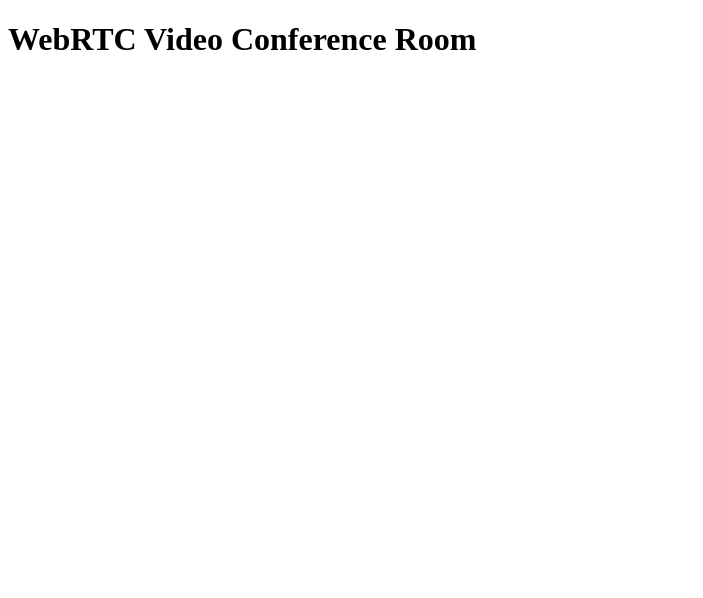
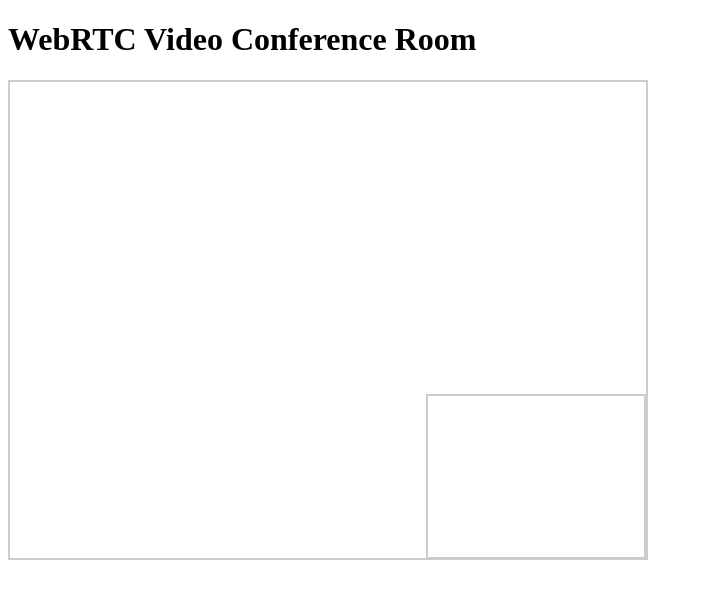
Before and after one commit to tynandebold/webrtc-conference-room, a website: page public/index.html in a window 1280 px wide. Both pictures are taken after typing "Sample" into the empty fields and a click on the button "Go". Shown: the whole page, without its empty margins (0-703 px from the left). Drawn offline with nearby package versions, Linux system fonts and the light colour scheme; no server answers.

Commit message:
add a style sheet with simple styles

```diff
--- a/package.json
+++ b/package.json
@@ -4,7 +4,8 @@
   "description": "A simple demo app for WebRTC audio and video.",
   "main": "server.js",
   "scripts": {
-    "start": "node server.js"
+    "start": "node server.js",
+    "deploy": "git push heroku master"
   },
   "repository": {
     "type": "git",
--- a/public/index.html
+++ b/public/index.html
@@ -1,6 +1,7 @@
 <!DOCTYPE html>
 <head>
   <title>WebRTC Video Conference Room</title>
+  <link rel="stylesheet" href="style.css" />
 </head>
 <body>
   <h1>WebRTC Video Conference Room</h1>
@@ -21,5 +22,5 @@
   </div> -->
 
   <script src="/socket.io/socket.io.js"></script>
-  <script src="client.js"></script>
+  <script src="index.js"></script>
 </body>
--- a/public/client.js
+++ b/public/index.js
@@ -7,7 +7,6 @@
 
   var $roomNumInput = document.getElementById("roomNumber");
   var $localVideo = document.getElementById("localVideo");
-  var $warningWrapper = document.getElementById("warningWrapper");
   var iceServers = {
     iceServers: [
       { urls: "stun:stun.services.mozilla.com" },
@@ -36,7 +35,6 @@
       socket.emit("create or join", roomNumber);
       document.getElementById("roomSelectionWrapper").style = "display: none;";
       document.getElementById("videosWrapper").style = "display: block;";
-      $warningWrapper.style = "display: none;";
     }
   }
 
--- /dev/null
+++ b/public/style.css
@@ -0,0 +1,23 @@
+* {
+  box-sizing: border-box;
+}
+
+#videosWrapper {
+  border: 2px solid #ccc;
+  height: 480px;
+  position: relative;
+  width: 640px;
+}
+
+#localVideo {
+  border: 2px solid #ccc;
+  bottom: -1px;
+  height: 165px;
+  max-width: 220px;
+  position: absolute;
+  right: 0;
+}
+
+#remoteVideo {
+  width: 100%;
+}
```
